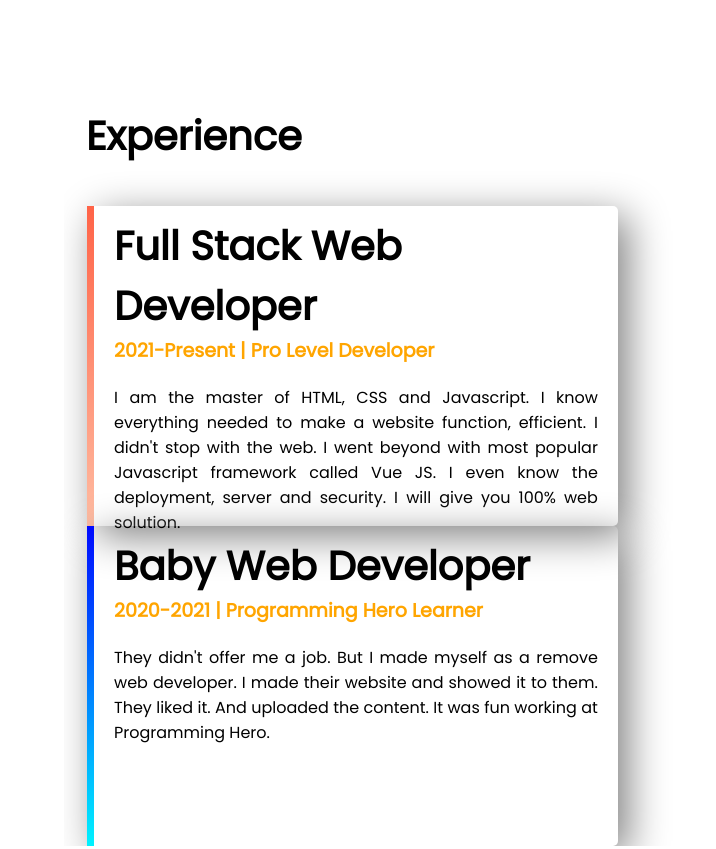
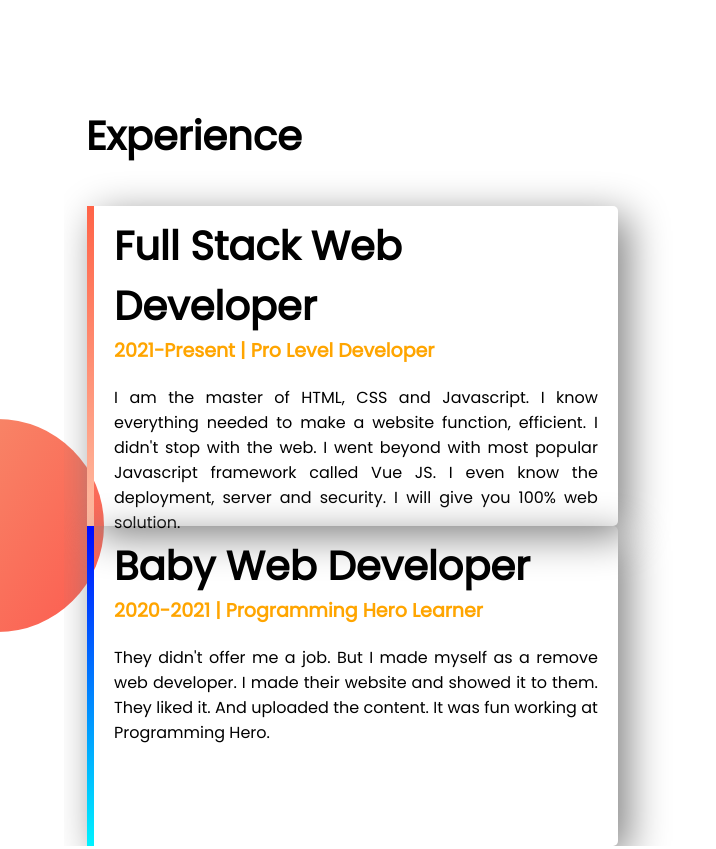
Before and after one commit to hoque-nazmul/portfolio-website, a plain HTML site: page index.html in a window 1280 px wide. Shown: the part 1166-2015 px from the top of the page, without its empty margins (0-716 px from the left). Drawn offline with Linux system fonts and the light colour scheme.

Commit message:
h1 & bg image in experience section is fixed

```diff
--- a/css/style.css
+++ b/css/style.css
@@ -102,7 +102,13 @@ img{
     padding-top: 40px;
 }
 
-.wrapper h1 {
+#experience-section {
+    background-image: url(../images/exp-bg.png);
+    background-repeat: no-repeat;
+    background-position: left;
+}
+
+#experience-section h1 {
     font-size: 40px;
     padding-left: 22px;
 }
```
